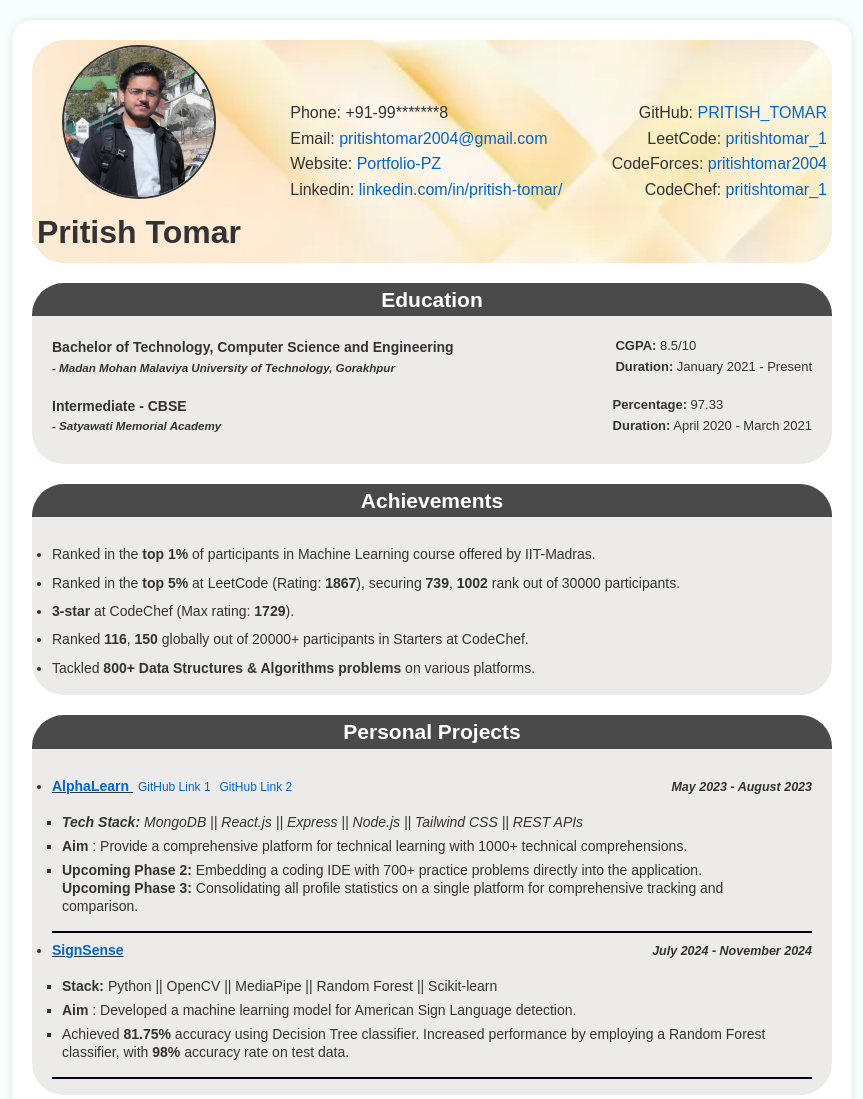
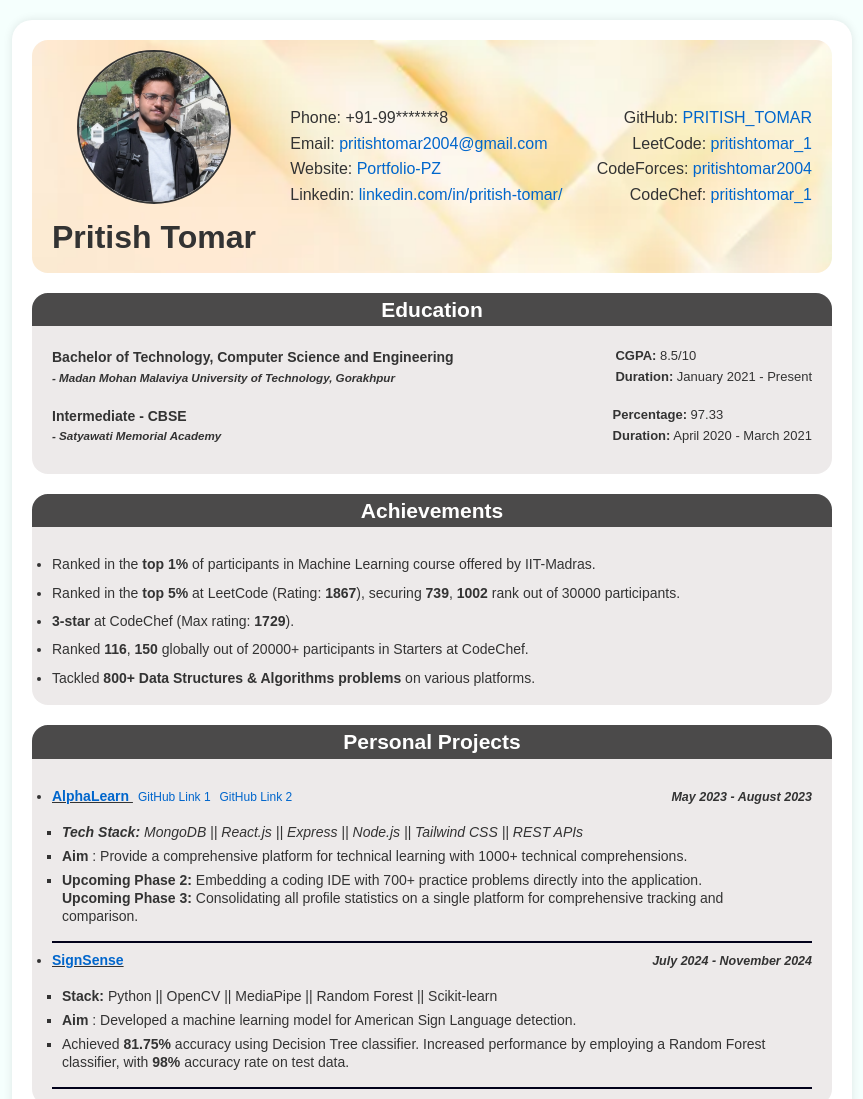
Before and after one commit to PRITISH-TOMAR/Resume, a plain HTML site: page index.html in a window 1280 px wide. Shown: the top 1099 px of the page, without its empty margins (208-1071 px from the left). Drawn offline with Linux system fonts and the light colour scheme.

Commit message:
Committed

```diff
--- a/style.css
+++ b/style.css
@@ -38,9 +38,10 @@ body {
     background-repeat:no-repeat;
     background-size: cover;
 
-    border-radius: 2rem;
-    padding: 5px;
+    border-radius: 1rem;
+    padding: 10px 20px;
 }
+
 
 
 .head-left {
@@ -77,10 +78,11 @@ body {
 .section-bottoms {
     /* background-image: url('./img-header.webp'); */
     background: #cbc0c057;
-    border-radius: 2rem;
+
     /* padding: 5px; */
     overflow: hidden;
     padding-top: 0;
+    border-radius: 1rem;
 
 }
 
```
